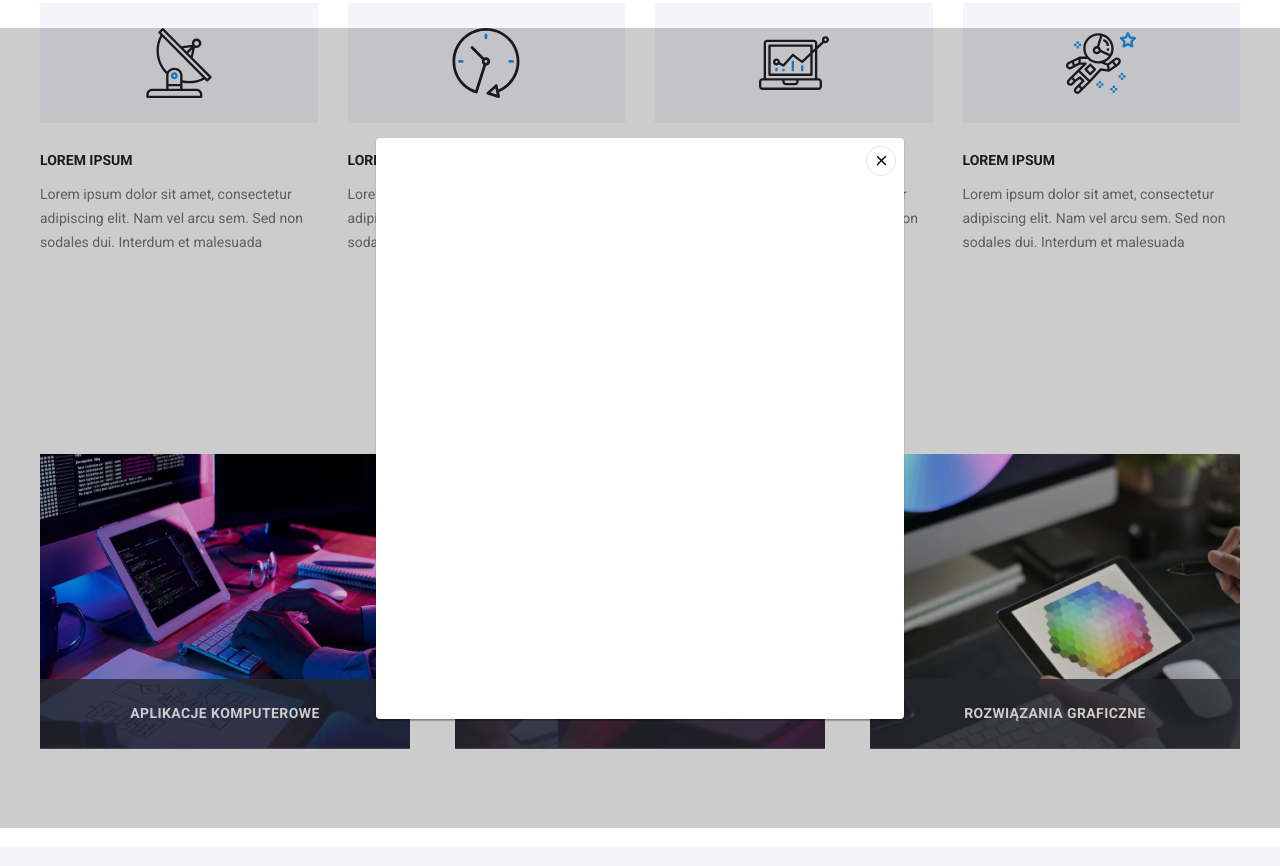
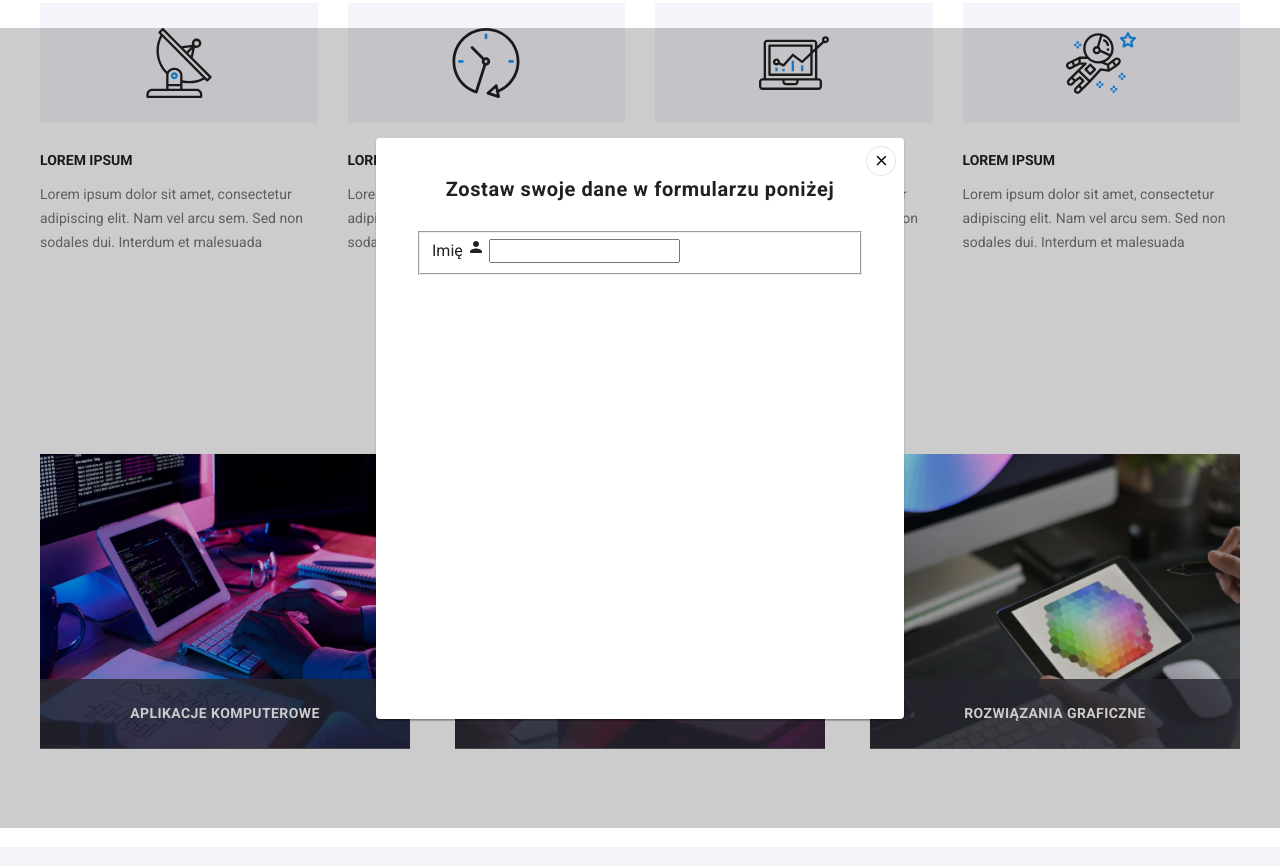
Before and after one commit to jaworskiwojciech/goit-markup-hw-06, a plain HTML site: page index.html in a window 1280 px wide. Shown: the part 772-1638 px from the top of the page. Drawn offline with Linux system fonts and the light colour scheme.

Commit message:
wprowadzono wstępne style do formularza

```diff
--- a/css/styles.css
+++ b/css/styles.css
@@ -57,6 +57,7 @@ address {
 }
 .modal {
   position: relative;
+  padding: 40px;
   width: 528px;
   height: 581px;
   background-color: var(--white-background);
@@ -561,3 +562,13 @@ footer {
 .social-icon-footer {
   fill: var(--white-background);
 }
+/* ======FORM====== */
+.modal-header {
+  margin-block: 0px 30px;
+  font-weight: 700;
+  font-size: 20px;
+  line-height: 23px;
+  text-align: center;
+  letter-spacing: 0.03em;
+  color: var(--main-font-color);
+}
--- a/index.html
+++ b/index.html
@@ -62,6 +62,20 @@
                 <use href="./images/icons.svg#icon-close-x"></use>
               </svg>
             </button>
+            <div class="modal-content">
+              <h3 class="modal-header">
+                Zostaw swoje dane w formularzu poniżej
+              </h3>
+              <form class="modal-form">
+                <fieldset class="fieldset">
+                  <label class="label" for="name">Imię</label>
+                  <svg class="form-icon" width="18" height="18">
+                    <use href="./images/icons.svg#person-form"></use>
+                  </svg>
+                  <input class="input" type="text" id="name" />
+                </fieldset>
+              </form>
+            </div>
           </div>
         </div>
       </section>
```
